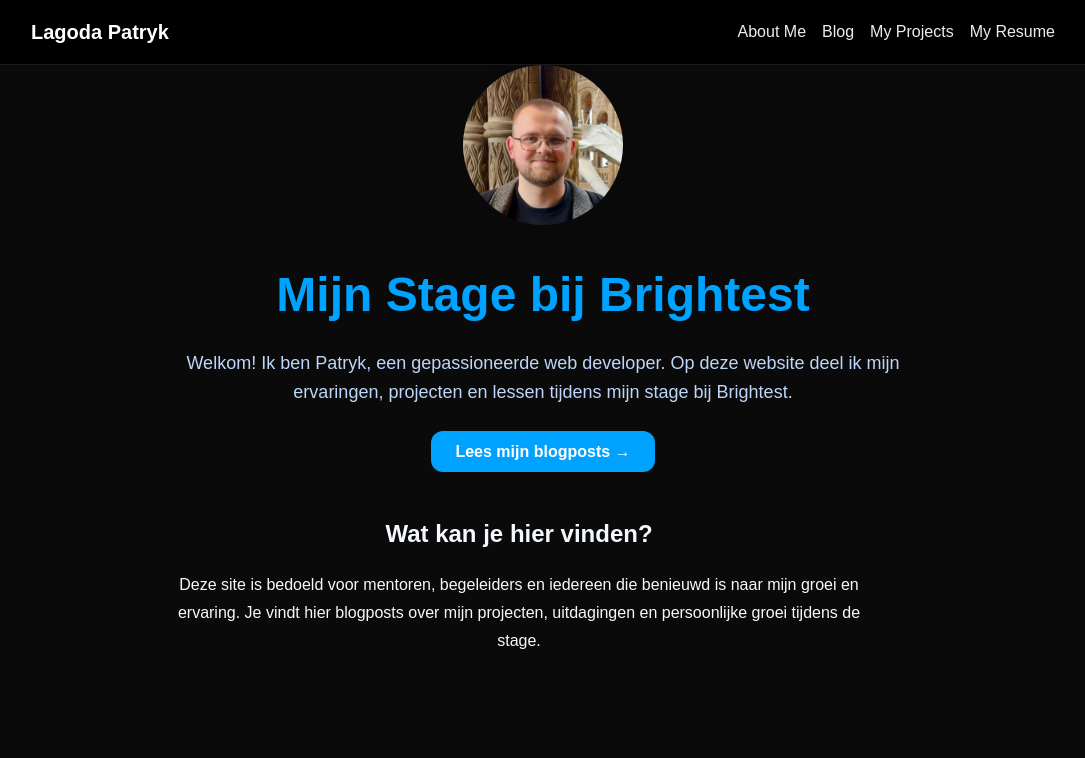
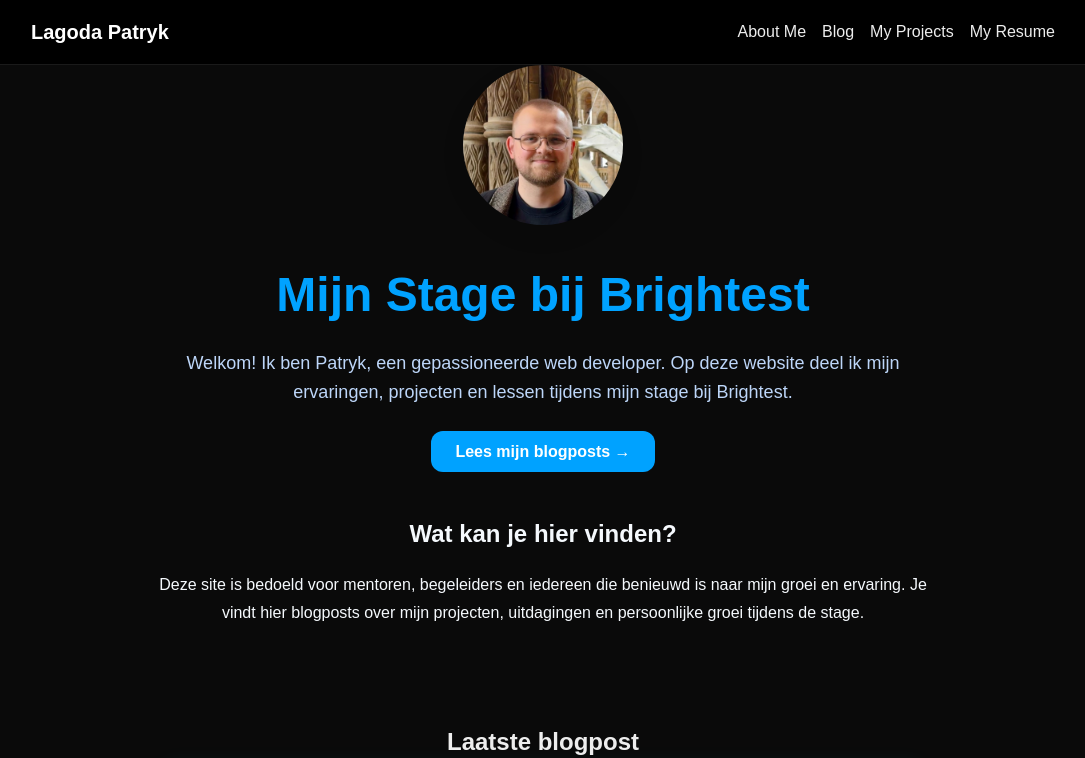
Before and after one commit to xdpatrykxd/portfolio-app, a Next.js app: page / in a window 1280 px wide. Shown: the top 758 px of the page, without its empty margins (97-1182 px from the left). Built offline with nearby package versions, Linux system fonts and the light colour scheme.

Commit message:
Changes to project css and resume

```diff
--- a/src/styles/Home.module.css
+++ b/src/styles/Home.module.css
@@ -64,7 +64,6 @@
 
 /* Quick Intro */
 .quickIntro {
-  max-width: 720px;
   color: #f5f9fd;
   font-size: 1rem;
   line-height: 1.75;
```
